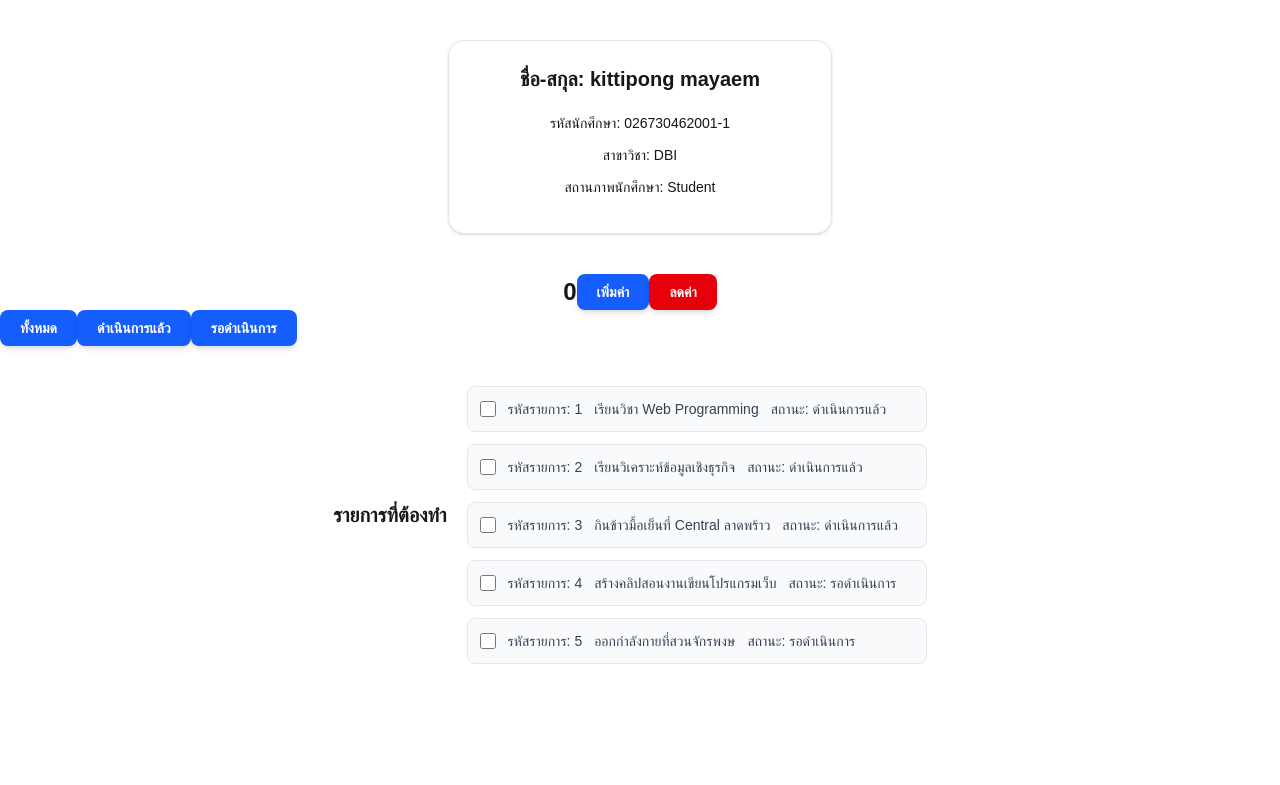
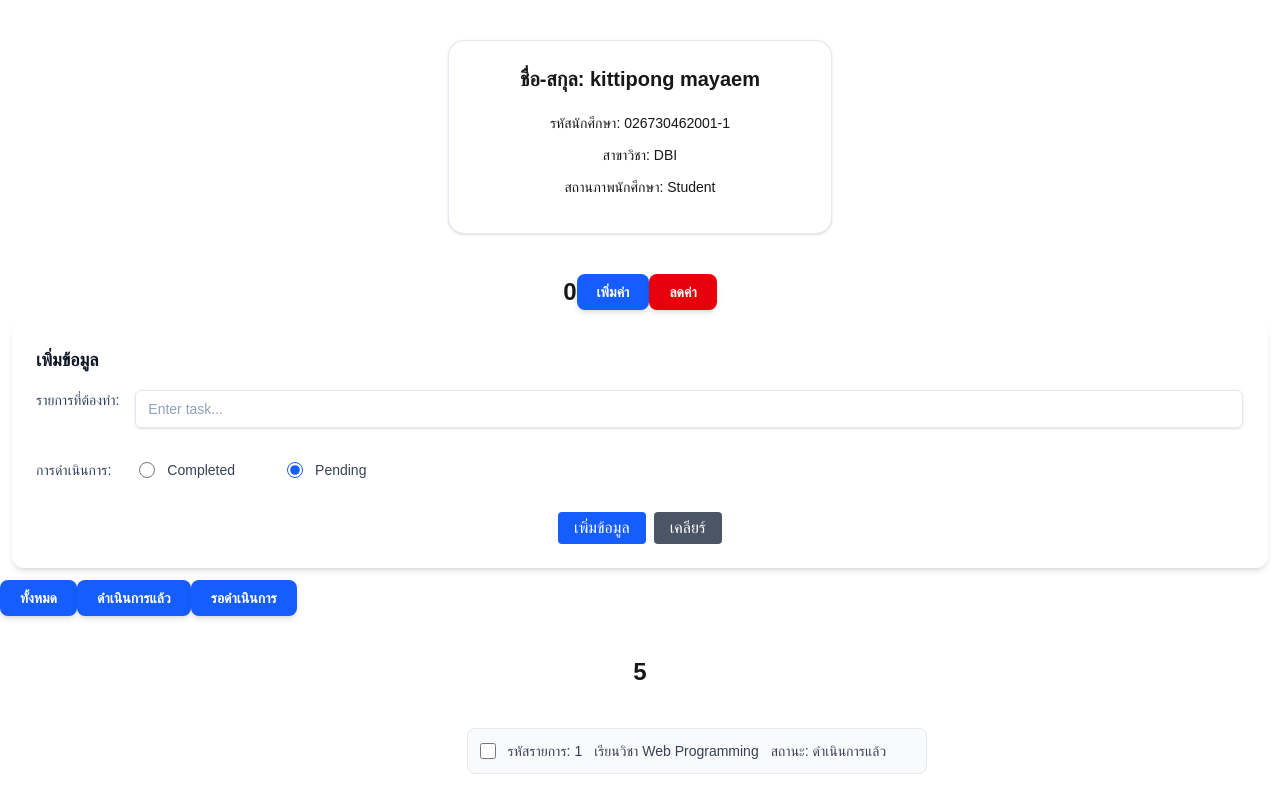
Before and after one commit to kittipong-alt/fluk-next-app, a Next.js app: page /week05 in a window 1280 px wide. Shown: the top 785 px of the page. Built offline with nearby package versions, Linux system fonts and the light colour scheme.

Commit message:
week06 commit

```diff
--- /dev/null
+++ b/app/week05/component/ToDoForm.tsx
@@ -0,0 +1,69 @@
+"use client";
+
+import { useState } from "react";
+
+export default function toDoForm({ addTask }) {
+
+    const [title, setTitle] = useState('');
+    const [completed, setCompleted] = useState(false);
+
+    const handleSubmit = (e) =>{
+        e.preventDefault();
+
+        if(!title.trim())return;
+
+        addTask(title, completed);
+
+        setTitle("");
+        setCompleted(false);
+    }
+    const handleCancel = (e) =>{
+        setTitle("");
+        setCompleted(false);
+    }
+
+
+    return(
+        <form onSubmit={handleSubmit}>
+      <div className="m-3 p-6 bg-white rounded-xl shadow-md">
+        <h3 className="text-lg font-semibold text-gray-900 mb-4">เพิ่มข้อมูล</h3>
+        <div className="flex">
+          <label className="mb-2 text-sm font-medium text-slate-700">รายการที่ต้องทำ:</label>
+          <input
+            type="text"
+            placeholder="Enter task..."
+            className="w-11/12 ms-4 bg-transparent placeholder:text-slate-400 text-slate-700 text-sm border border-slate-200 rounded-md px-3 py-2 transition duration-300 ease-content focus:outline-none focus:border-slate-400 hover:border-slate-300 shadow-sm focus:shadow"
+            value={title}
+            onChange={(e)=>setTitle(e.target.value)}></input>
+        </div>
+        <div className="flex gap-3">
+          <label className="mt-4 py-4 text-sm font-medium text-slate-700">การดำเนินการ:</label>
+          <label className="mt-4 px-4 py-4 flex items-center gap-3 cursor-pointer hover:bg-gray-50 rounded-lg">
+            <input type="radio" name="completed" value='true'
+            checked={completed === true}
+            onChange={(e)=>setCompleted(e.target.value === 'true')}
+            className="h-4 w-4 accent-blue-600 cursor-pointer" />
+            <span className="text-sm font-medium text-gray-700">Completed</span>
+          </label>
+          <label className="ms-2 mt-4 px-4 flex items-center gap-3 cursor-pointer hover:bg-gray-50 rounded-lg">
+            <input type="radio" name="completed" value='false' checked={completed === false}
+            onChange={(e)=>setCompleted(e.target.value === 'false')}
+             className="h-4 w-4 accent-blue-600 cursor-pointer" />
+            <span className="text-sm font-medium text-gray-700">Pending</span>
+          </label>
+        </div>
+        <div className="flex mt-4 gap-2 justify-center">
+          <button className="bg-blue-600 text-white px-4 py-1 rounded">
+           เพิ่มข้อมูล
+          </button>
+          <button className="bg-gray-600 text-white px-4 rounded"
+          onClick={handleCancel}>
+            เคลียร์
+          </button>
+        </div>
+      </div>
+    </form>
+    )
+
+
+}
--- a/app/week05/page.tsx
+++ b/app/week05/page.tsx
@@ -5,12 +5,14 @@
 // import Footer from "../components/footer";
 
 import { useState } from "react";
-
+import ToDoForm from "./component/ToDoForm";
+import { title } from "process";
 export default function ToDoLists(){
 
     // State variadles
     const [ count, setConut ] = useState(0);
     const [Comp, setComp] = useState(null)
+
 
     const incConut = () =>{
         setConut(count+1);
@@ -56,8 +58,8 @@
         }
     ];
 
-    const updateToDoList = [...toDoItem, ...newItems]
-
+    const updateToDoList = [...toDoItem, ...newItems];
+    const [tasks, setTasks] = useState(updateToDoList);
      const isActive = (active: boolean) => {
         if(active == true)
          return <>{role}</>;
@@ -78,7 +80,13 @@
             return item.completed == Comp
     }
     );
-    const getToDoItem = newToDoList.map((item) => {
+
+    const handleDelete = (id) => {
+        const updateTasks = tasks.filter(item => item.id != id);
+        setTasks(updateTasks);
+    }
+
+    const getToDoItem = tasks.map((item) => {
         //<li>{item}</li>
         const {id, title, completed} = item;
 
@@ -93,7 +101,8 @@
         <span className="text-sm font-medium text-gray-700">{title}</span>
         <span className="text-sm font-medium text-gray-700">สถานะ: {isCompleted(completed)}</span>
       </div>
-      <button className="text-gray-400 hover:text-red-500 opacity-0 group-hover:opacity-100 transition-opacity duration-200">
+      <button className="text-gray-400 hover:text-red-500 opacity-0 group-hover:opacity-100 transition-opacity duration-200"
+        onClick={(e) => handleDelete(id)}>
         <svg xmlns="http://w3.org" className="w-4 h-4" fill="none" viewBox="0 0 24 24" stroke="currentColor">
           <path strokeLinecap="round" strokeLinejoin="round" strokeWidth="2" d="M19 7l-.867 12.142A2 2 0 0116.138 21H7.862a2 2 0 01-1.995-1.858L5 7m5 4v6m4-6v6m1-10V4a1 1 0 00-1-1h-4a1 1 0 00-1 1v3M4 7h16" />
         </svg>
@@ -106,6 +115,16 @@
 
 const handleCompleted = (comp) => {
   setComp(comp);
+}
+
+const addTask=(title, completed) =>{
+    const newTask = {
+     id: newToDoList.length+1,
+     title: title,
+     completed: completed
+    };
+
+    setTasks([...tasks, newTask]);
 }
 
     return (
@@ -124,7 +143,6 @@
   </div>
 </div>
 <div className="flex items-center justify-center mt-10" >
-
 <div className="text-2xl font-bold">
      {count}
 </div>
@@ -137,6 +155,8 @@
 >ลดค่า</button>
 </div>
 
+<ToDoForm addTask={addTask} />
+
 <div>
     <button onClick={() =>handleCompleted(null)} className=
     "px-5 py-2 bg-blue-600 text-white text-sm font-semibold rounded-lg shadow-md hover:bg-blue-700 transition">ทั้งหมด</button>
@@ -144,6 +164,11 @@
     "px-5 py-2 bg-blue-600 text-white text-sm font-semibold rounded-lg shadow-md hover:bg-blue-700 transition">ดำเนินการแล้ว</button>
     <button onClick={() =>handleCompleted(false)} className=
     "px-5 py-2 bg-blue-600 text-white text-sm font-semibold rounded-lg shadow-md hover:bg-blue-700 transition">รอดำเนินการ</button>
+<div className="flex items-center justify-center mt-10" >
+<div className="text-2xl font-bold">
+    {tasks.length}
+    </div>
+    </div>
 </div>
         {/*
         <p>ชื่อ-สกุล: {name}</p>
```
Also changed, not shown: 1 other file (tests, documents, lock files or other folders).
